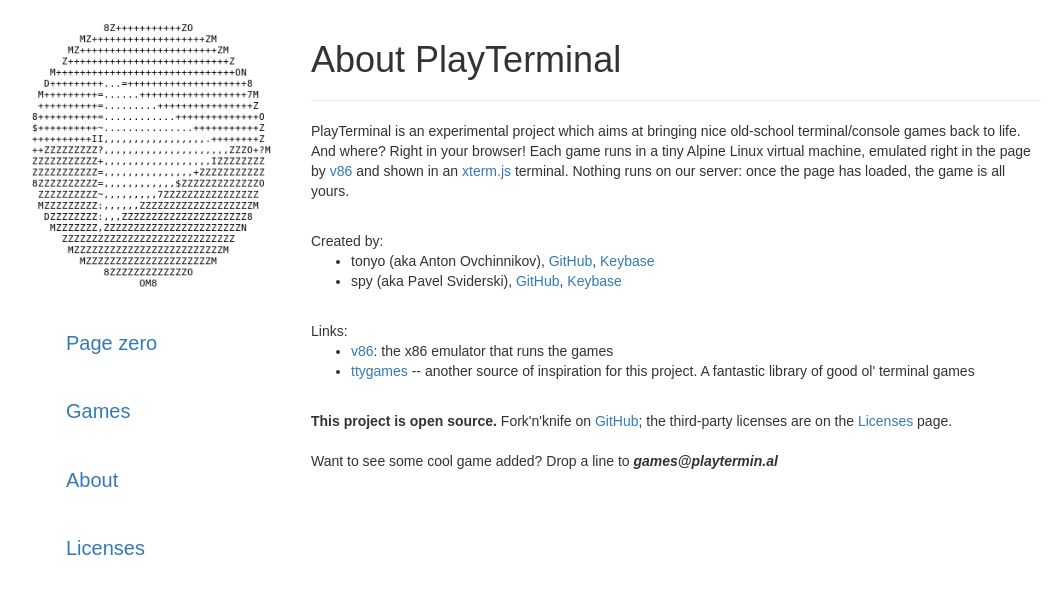
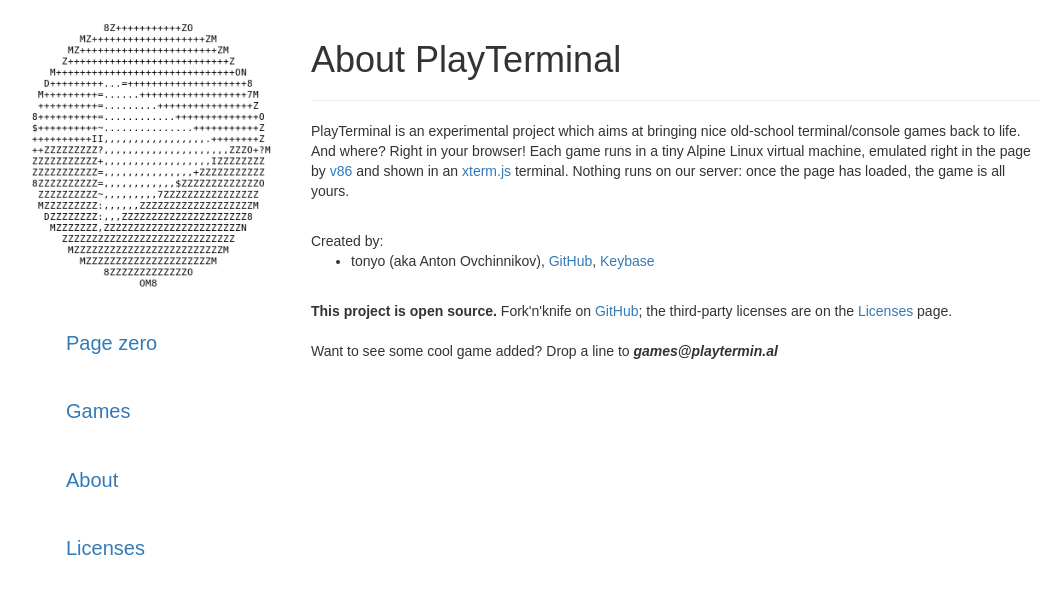
Before and after one commit to tonyo/playterminal, a Django app: page /about/ in a window 1280 px wide. Shown: the top 594 px of the page, without its empty margins (59-1120 px from the left). Run offline with Django 3.2, Linux system fonts and the light colour scheme; some libraries are stand-ins or nearby versions; some web fonts are replaced.

Commit message:
Drop spy and the Links section from the about page
Co-Authored-By: Claude Opus 5.5 <noreply@anthropic.com>

```diff
--- a/games/templates/games/about.html
+++ b/games/templates/games/about.html
@@ -16,21 +16,6 @@
       tonyo (aka Anton Ovchinnikov), <a href="https://github.com/tonyo/">GitHub</a>,
       <a href="https://keybase.io/tonyo/">Keybase</a>
     </li>
-    <li>
-      spy (aka Pavel Sviderski), <a href="https://github.com/psviderski/">GitHub</a>,
-      <a href="https://keybase.io/spy/">Keybase</a>
-    </li>
-  </ul>
-  <br />
-  Links:
-  <ul>
-    <li>
-      <a href="https://github.com/copy/v86">v86</a>: the x86 emulator that runs the games
-    </li>
-    <li>
-      <a href="https://ttygames.wordpress.com/">ttygames</a> -- another source of inspiration for this
-      project. A fantastic library of good ol' terminal games
-    </li>
   </ul>
   <br />
   <b>This project is open source.</b> Fork'n'knife on
```
